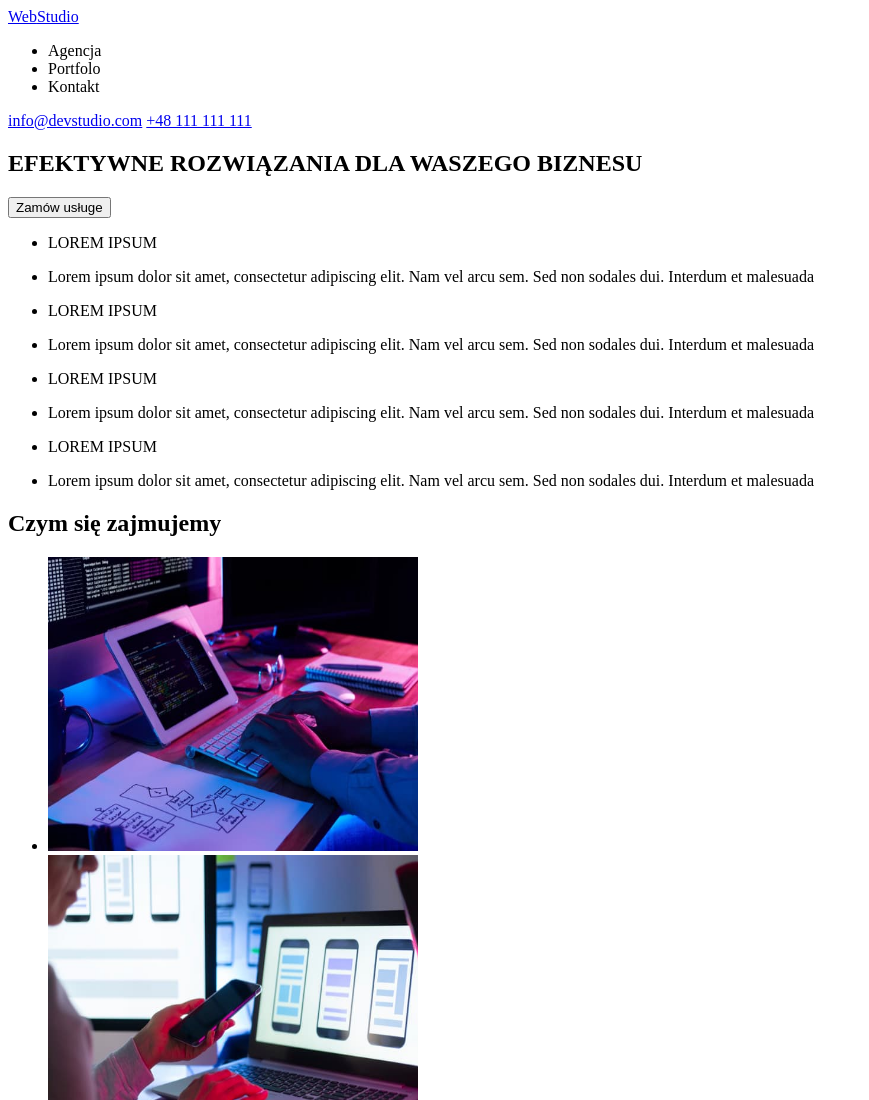
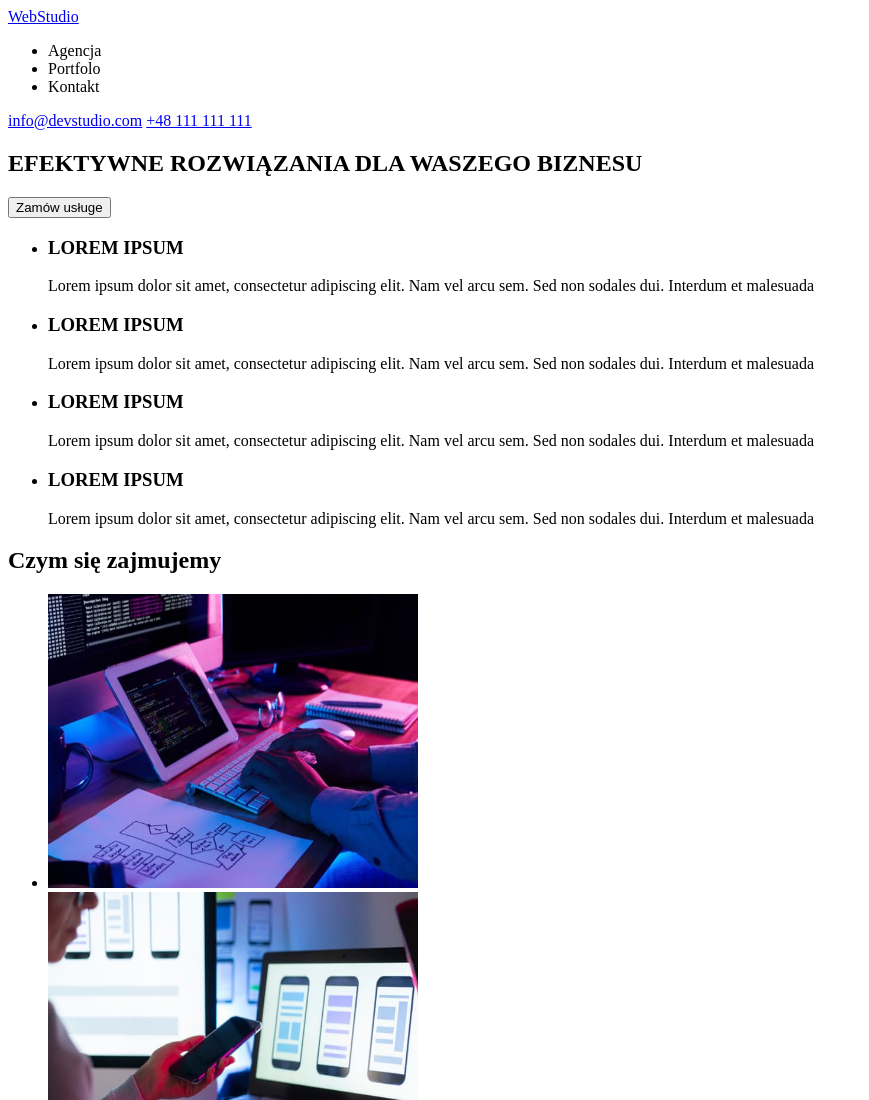
Before and after one commit to MichalCichon1/goit-markup-hw-01, a plain HTML site: page index.html in a window 1280 px wide. Shown: the top 1100 px of the page, without its empty margins (0-869 px from the left). Drawn offline with Linux system fonts and the light colour scheme.

Commit message:
Update index.html

```diff
--- a/index.html
+++ b/index.html
@@ -23,25 +23,33 @@
         <h1>EFEKTYWNE ROZWIĄZANIA DLA WASZEGO BIZNESU</h1>
         <button type="button">Zamów usługe</button>
         <ul>
-          <li><p>LOREM IPSUM</p></li>
           <li>
+            <h3>LOREM IPSUM</h3>
+            <p>
               Lorem ipsum dolor sit amet, consectetur adipiscing elit. Nam vel
               arcu sem. Sed non sodales dui. Interdum et malesuada
+            </p>
           </li>
-          <li><p>LOREM IPSUM</p></li>
           <li>
+            <h3>LOREM IPSUM</h3>
+            <p>
               Lorem ipsum dolor sit amet, consectetur adipiscing elit. Nam vel
               arcu sem. Sed non sodales dui. Interdum et malesuada
+            </p>
           </li>
-          <li><p>LOREM IPSUM</p></li>
           <li>
+            <h3>LOREM IPSUM</h3>
+            <p>
               Lorem ipsum dolor sit amet, consectetur adipiscing elit. Nam vel
               arcu sem. Sed non sodales dui. Interdum et malesuada
+            </p>
           </li>
-          <li><p>LOREM IPSUM</p></li>
           <li>
+            <h3>LOREM IPSUM</h3>
+            <p>
               Lorem ipsum dolor sit amet, consectetur adipiscing elit. Nam vel
               arcu sem. Sed non sodales dui. Interdum et malesuada
+            </p>
           </li>
         </ul>
       </section>
```
Lines whose indentation alone changed are shown as unchanged.
